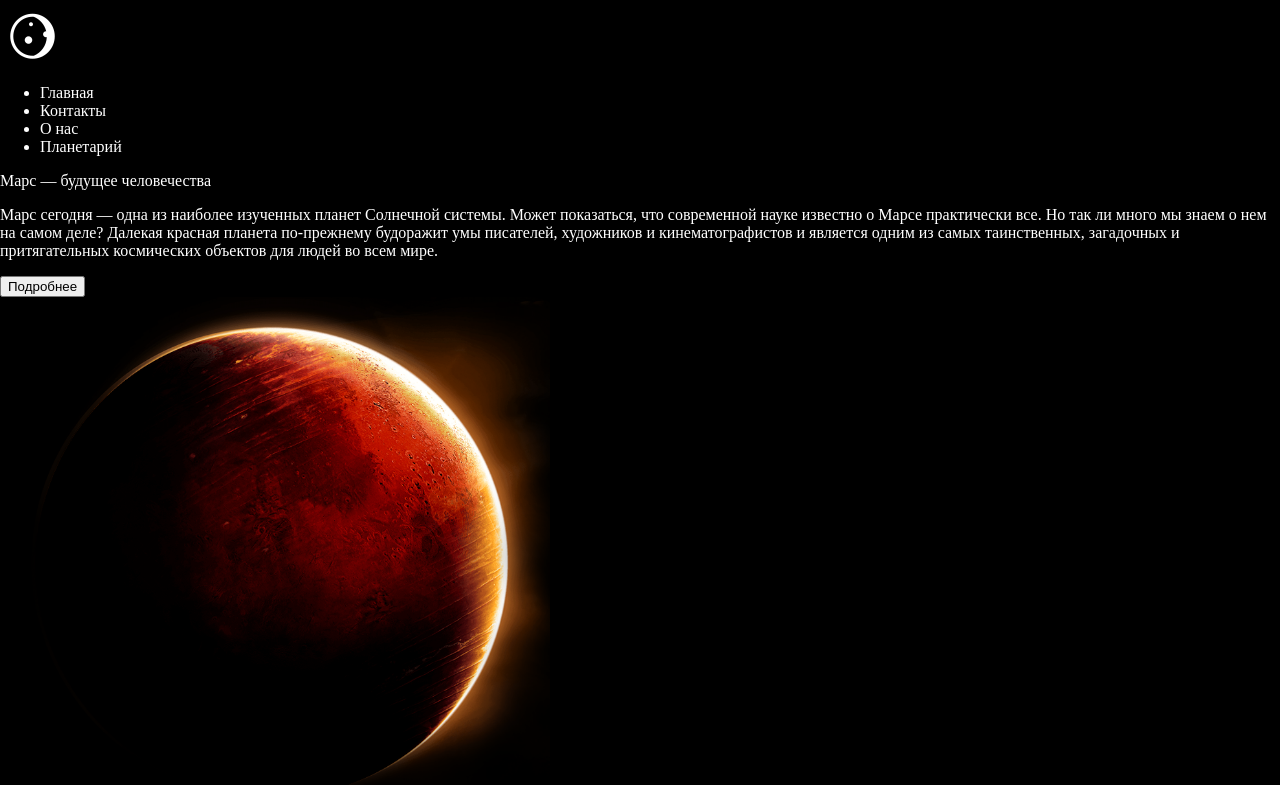
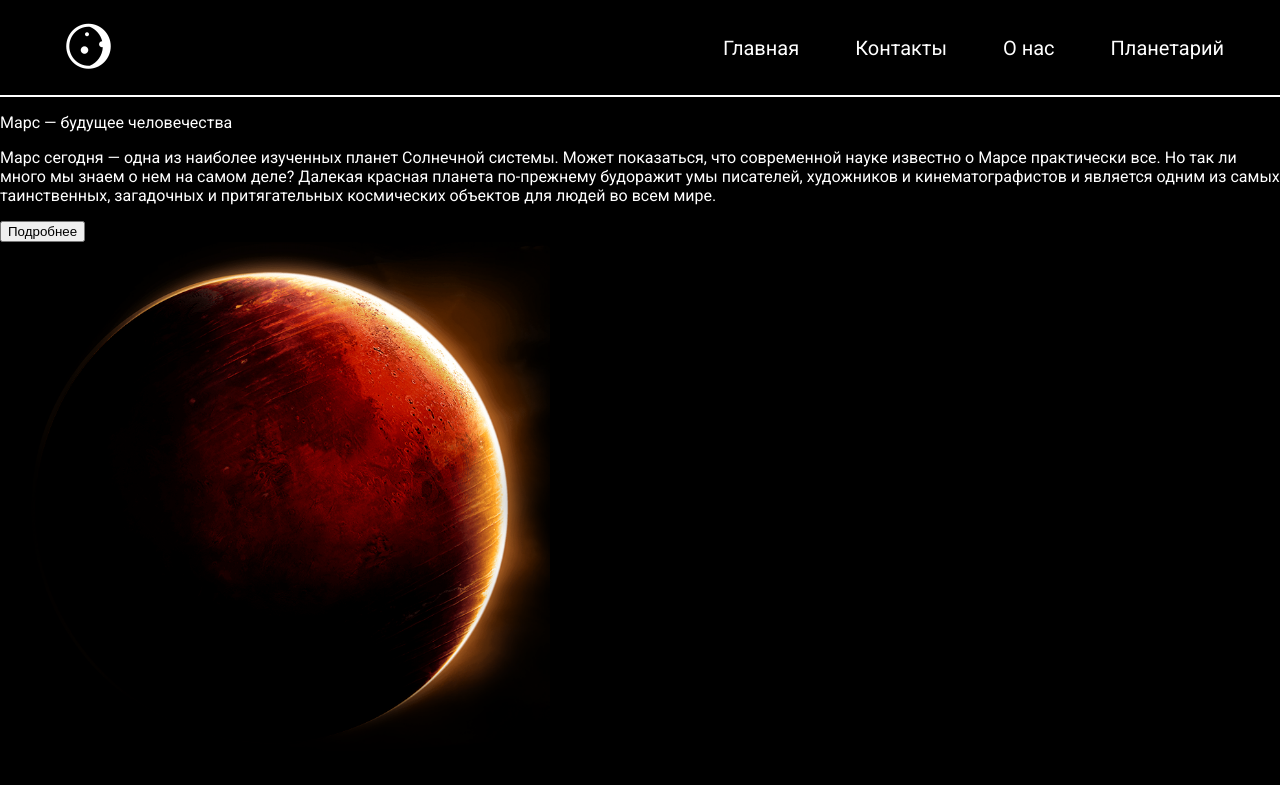
Before and after one commit to TRUINGLol/SpaceSite, a plain HTML site: page index.html in a window 1280 px wide. Shown: the top 785 px of the page. Drawn offline with Linux system fonts and the light colour scheme.

Commit message:
Make style for HEADER

```diff
--- a/css/Style.css
+++ b/css/Style.css
@@ -1,3 +1,5 @@
+@import url('https://fonts.googleapis.com/css2?family=Roboto:wght@400;500&display=swap');
+
 body{
     max-width: 1310px;
     width: 100%;
@@ -6,4 +8,32 @@ body{
     height: 100%;
     color: white;
     background-color: black;
+    font-family: 'Roboto', sans-serif;
 }
+
+header{
+    display: flex;
+    justify-content: space-between;
+    border-bottom: solid 2px white;
+}
+.header_logo{
+    margin-left: 56px;
+    margin-bottom: 17px;
+    margin-top: 10px;
+}
+.header_tabs{
+    margin-top: 20px;
+}
+.ul_tabs{
+    display: flex;
+    list-style-type: none;
+}
+.tab{
+    font-size: 20px;
+    font-style: normal;
+    font-weight: 400;
+    line-height: normal;
+}
+.tab{
+    margin-right: 56px;
+}
--- a/index.html
+++ b/index.html
@@ -8,9 +8,9 @@
 </head>
 <body>
     <header>
-        <div class="header_logo"><img src="img/icons8-луна-64.png" alt="logo"></div>
+        <div class="header_logo"><a href="#"><img src="img/icons8-луна-64.png" alt="logo"></a></div>
         <div class="header_tabs">
-            <ul>
+            <ul class="ul_tabs">
                 <li class="tab">Главная</li>
                 <li class="tab">Контакты</li>
                 <li class="tab">О нас</li>
```
